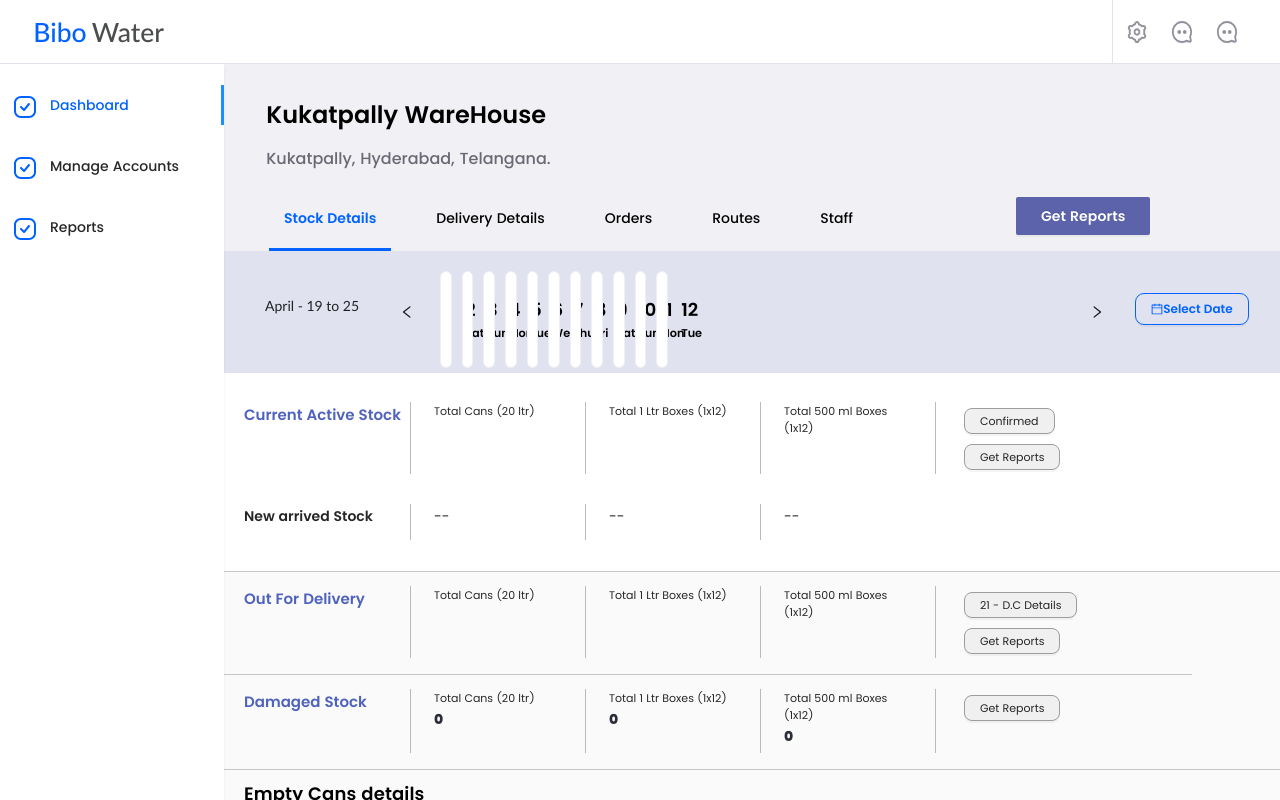
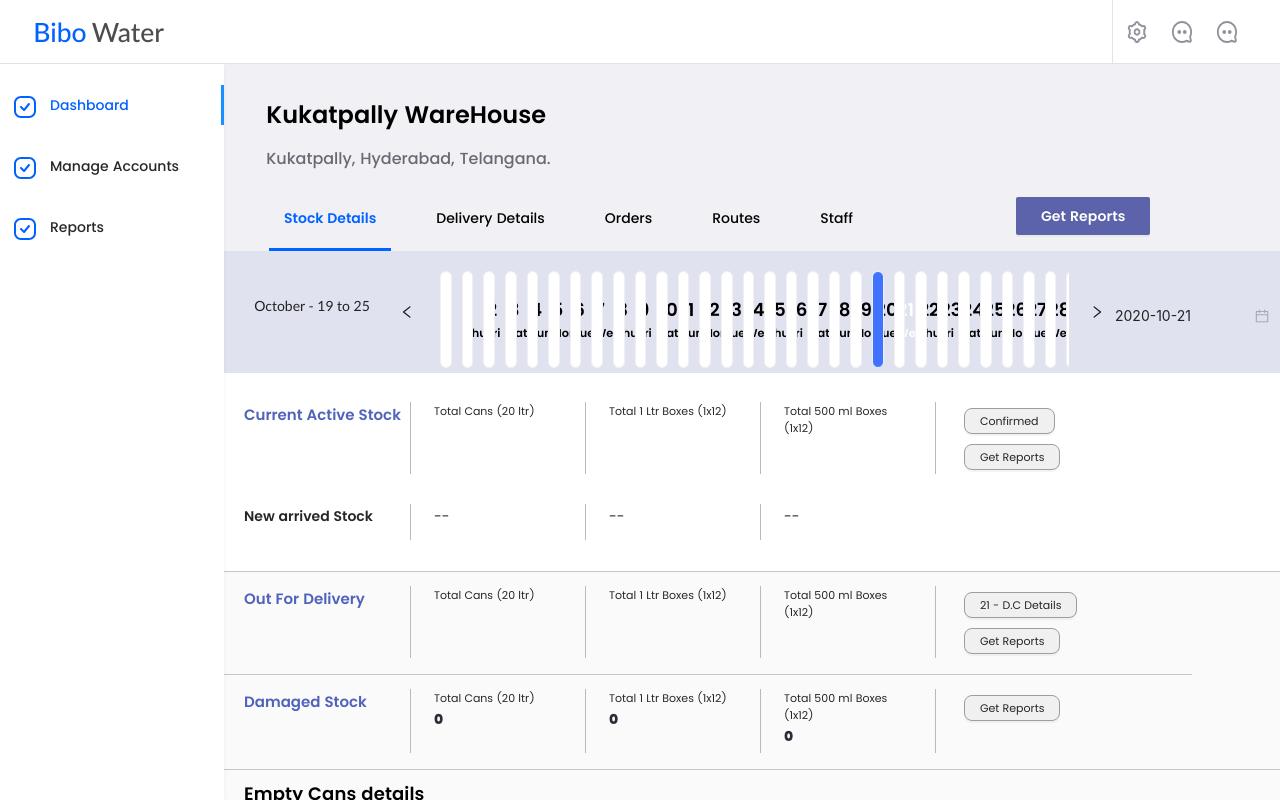
Before and after one commit to ecknologic/TrackingSystem, a React (Create React App) app in the folder client/: page /bibowarehouse in a window 1280 px wide. Built offline with nearby package versions, Linux system fonts and the light colour scheme; no server answers; sample sign-in values are in the browser's storage.

Commit message:
Warehouse Datepicker changes

```diff
--- a/client/src/UI/Date_picker.js
+++ b/client/src/UI/Date_picker.js
@@ -1,77 +1,74 @@
-import React from 'react'
-import { Row, Col, Card,Button } from 'antd'
+import React, { useEffect, useState } from 'react'
+import { Row, Col, DatePicker, Card, Button } from 'antd'
 import {
-    LeftOutlined,RightOutlined,CalendarOutlined
-  } from '@ant-design/icons';
+    LeftOutlined, RightOutlined, CalendarOutlined
+} from '@ant-design/icons';
+import moment from 'moment';
+const dateFormat = 'YYYY-MM-DD';
 
 
 const CustomDatePicker = () => {
+    const [noOfDays, setNoOfDays] = useState(0);
+    const [currentYear, setCurrentYear] = useState(0)
+    const [currentMonth, setCurrentMonth] = useState(0)
+    const [currentDay, setCurrentDay] = useState(0)
+    const [currentDate, setCurrentDate] = useState(0)
+    var days = ["Sun", "Mon", "Tue", "Wed", "Thu", "Fri", "Sat"];
+    var months = ["January", "February", "March", "April", "May", "June", "July", "August", "September", "October", "November", "December"];
+    useEffect(() => {
+        let todayDate = moment(new Date(), dateFormat)
+        setDate(todayDate)
+    }, [])
+    const setDate = (date) => {
+        setCurrentDate(moment(date).format(dateFormat))
+        setNoOfDays(moment(date).daysInMonth());
+        setCurrentMonth(date.format('M'))
+        setCurrentYear(date.format('Y'))
+        setCurrentDay(date.format('D'))
+    }
+    const onCardClick = (i) => {
+        setCurrentDay(i)
+        let date = `${currentYear}-${currentMonth}-${i}`
+        setCurrentDate(date)
+    }
+    const onDateChange = (e) => {
+        let date = moment(new Date(e), dateFormat)
+        console.log(moment(date).format(dateFormat))
+        setDate(date)
+    }
+    const getCurrentMonthDetails = () => {
+        let arr = [];
+        [...Array(noOfDays)].map((e, i) => {
+            arr.push(<Card onClick={() => onCardClick(i + 1)} style={{ color: (i + 1) == currentDay ? '#fff' : '#000', backgroundColor: (i + 1) == currentDay ? '#3E72FF' : '#fff' }}>
+                <p>{i + 1}</p>
+                <p>{days[moment(`${currentYear}-${currentMonth}-${(i + 1)}`).day()]}</p>
+            </Card>)
+        })
+        return arr
+    }
     return (
         <div className="date_picker_maincomp">
             <Row>
                 <Col span={4}>
-                    <p className="dateMonthtext">April - 19 to 25</p>
+                    <p className="dateMonthtext">{months[currentMonth - 1]} - 19 to 25</p>
                 </Col>
                 <Col span={16} className="date_picker_date_col">
                     <div className="swiper_prevbtns">
-                    <span className="slider-btn btn-l" onClick={() => this.handleClick('prev')}><LeftOutlined /></span>
+                        <span className="slider-btn btn-l" onClick={() => this.handleClick('prev')}><LeftOutlined /></span>
                     </div>
                     <div className="swiper_cardslist">
-                <div className="DatePicker_comp_card">
-                        <Card>
-                            <p>2</p>
-                            <p>Sat</p>
-                        </Card>
-                        <Card>
-                            <p>3</p>
-                            <p>Sun</p>
-                        </Card>
-                        <Card>
-                            <p>4</p>
-                            <p>Mon</p>
-                        </Card>
-                        <Card>
-                            <p>5</p>
-                            <p>Tue</p>
-                        </Card>
-                        <Card>
-                            <p>6</p>
-                            <p>Wed</p>
-                        </Card>
-                        <Card>
-                            <p>7</p>
-                            <p>Thur</p>
-                        </Card>
-                        <Card>
-                            <p>8</p>
-                            <p>Fri</p>
-                        </Card>
-                        <Card>
-                            <p>9</p>
-                            <p>Sat</p>
-                        </Card>
-                        <Card>
-                            <p>10</p>
-                            <p>Sun</p>
-                        </Card>
-                        <Card>
-                            <p>11</p>
-                            <p>Mon</p>
-                        </Card>
-                        <Card>
-                            <p>12</p>
-                            <p>Tue</p>
-                        </Card>
-                    </div>
+                        <div className="DatePicker_comp_card">
+                            {
+                                getCurrentMonthDetails()
+                            }
+                        </div>
                     </div>
                     <div className="swiper_nextbtns">
-                    <span className="slider-btn btn-r" onClick={() => this.handleClick('next')}><RightOutlined /></span>
+                        <span className="slider-btn btn-r" onClick={() => this.handleClick('next')}><RightOutlined /></span>
                     </div>
-
-
                 </Col>
                 <Col span={4}>
-                    <Button type="primary" ghost className="selectDateBtn"><span><CalendarOutlined /></span> <span> Select Date</span></Button>
+                    <DatePicker value={moment(currentDate) || undefined} onChange={(e) => onDateChange(e)} placeholder="Select Date" style={{ backgroundColor: 'transparent', marginTop: '50px', border: 'none' }} format={dateFormat} />
                 </Col>
             </Row>
         </div>
```
